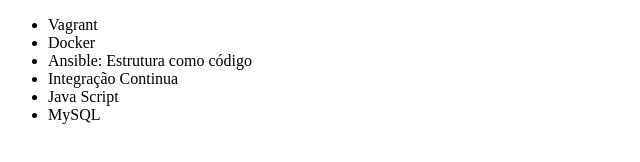
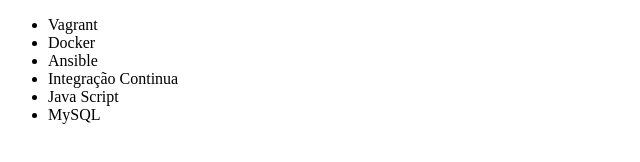
Before and after one commit to daanilol/git-github-learning, a plain HTML site: page index.html in a window 1280 px wide. Shown: the whole page, without its empty margins (0-640 px from the left). Drawn offline with Linux system fonts and the light colour scheme.

Commit message:
Revert "Editando nome do Ansible"
This reverts commit 7f5f75793a43d170fcc191e19fa61379c0263f78.

```diff
--- a/index.html
+++ b/index.html
@@ -8,7 +8,7 @@
     <ul>
         <li>Vagrant</li>
         <li>Docker</li>
-        <li>Ansible: Estrutura como código</li>
+        <li>Ansible</li>
         <li>Integração Continua</li>
         <li>Java Script</li>
         <li>MySQL</li>
```
